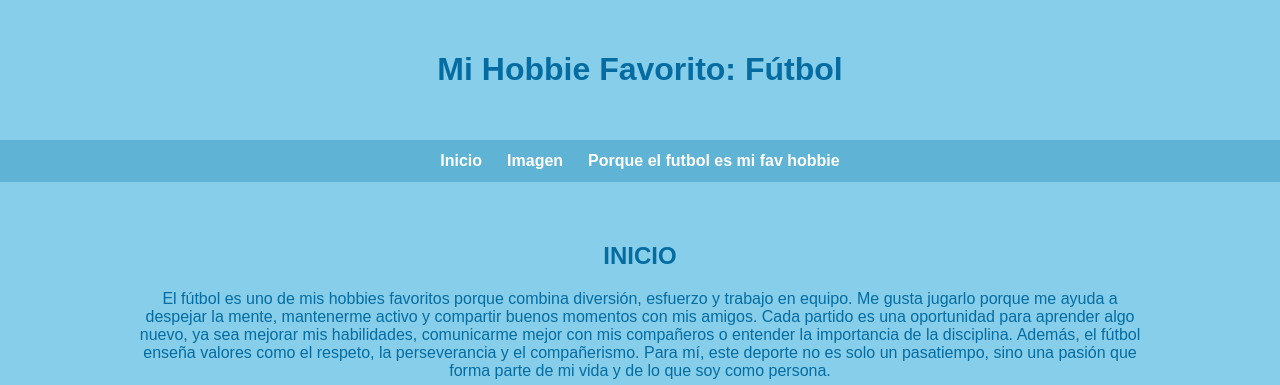
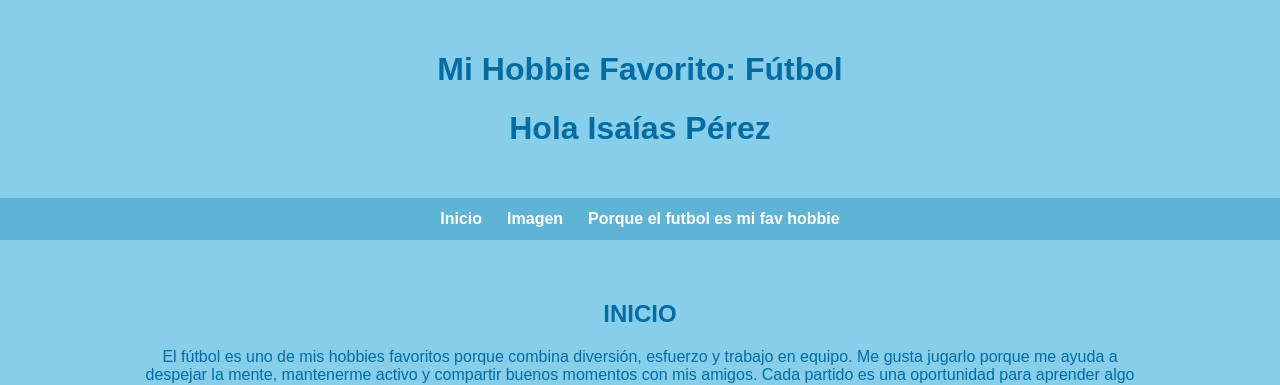
Before and after one commit to Jose-Perez2027/Practica1, a plain HTML site: page index.html in a window 1280 px wide. Shown: the top 385 px of the page. Drawn offline with Linux system fonts and the light colour scheme.

Commit message:
Add greeting header to index.html

```diff
--- a/index.html
+++ b/index.html
@@ -106,6 +106,7 @@
 
     <header>
         <h1>Mi Hobbie Favorito: Fútbol</h1>
+        <h1>Hola Isaías Pérez</h1>
     </header>
 
     <nav>
```
